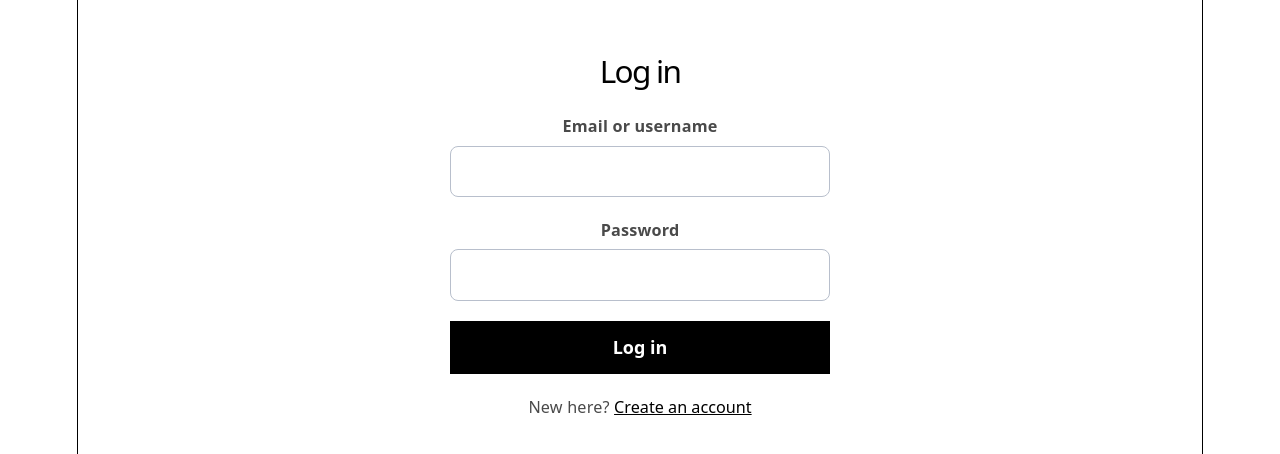
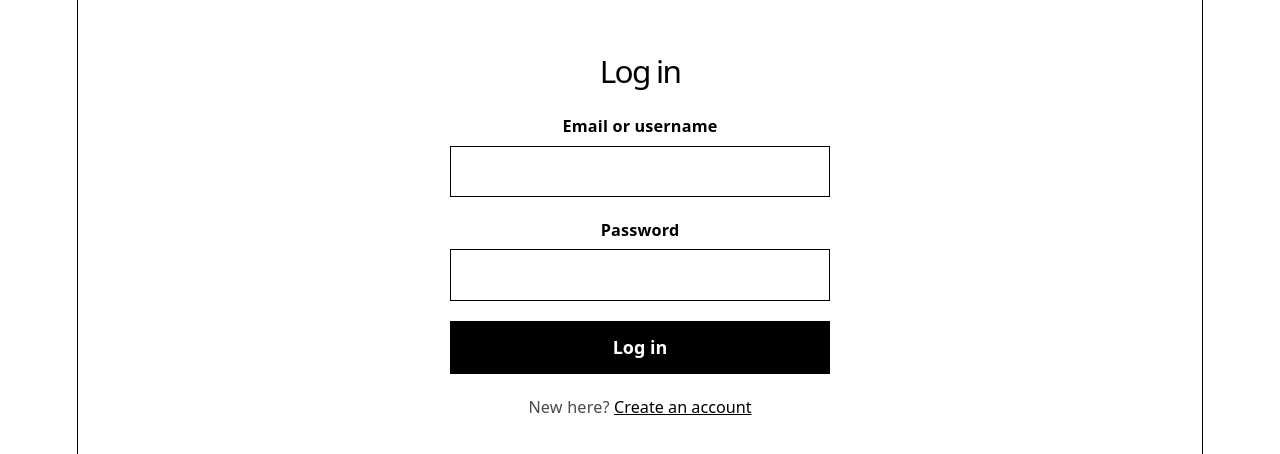
Before and after one commit to callieknotts/CSCI3087-Group8-Project, a React (Vite) app in the folder my-app/: page / in a window 1280 px wide. Shown: the part 188-642 px from the top of the page. Built offline with nearby package versions, Linux system fonts and the light colour scheme.

Commit message:
Refactor TextField styles for improved theming

```diff
--- a/my-app/src/components/TextField.css
+++ b/my-app/src/components/TextField.css
@@ -7,27 +7,33 @@
 .field label {
   font-weight: 600;
   font-size: 0.9rem;
+  color: var(--text-h);
 }
 
 .field input {
   font: inherit;
   padding: 0.65rem 0.8rem;
-  border: 1px solid #b8bfcc;
-  border-radius: 8px;
+  border: 1px solid var(--border);
+  border-radius: 0;
+  background: var(--bg);
+  color: var(--text-h);
 }
 
 .field input:focus-visible {
-  outline: 3px solid #93b4ff;
+  outline: 3px solid var(--accent);
   outline-offset: 1px;
-  border-color: #2f5bea;
+  border-color: var(--accent);
 }
 
 .field input.has-error {
-  border-color: #c62828;
+  border-style: dashed;
+  border-width: 2px;
+  padding: calc(0.65rem - 1px) calc(0.8rem - 1px);
 }
 
 .field-error {
   margin: 0;
   font-size: 0.85rem;
-  color: #c62828;
+  font-weight: 600;
+  color: var(--text-h);
 }
```
